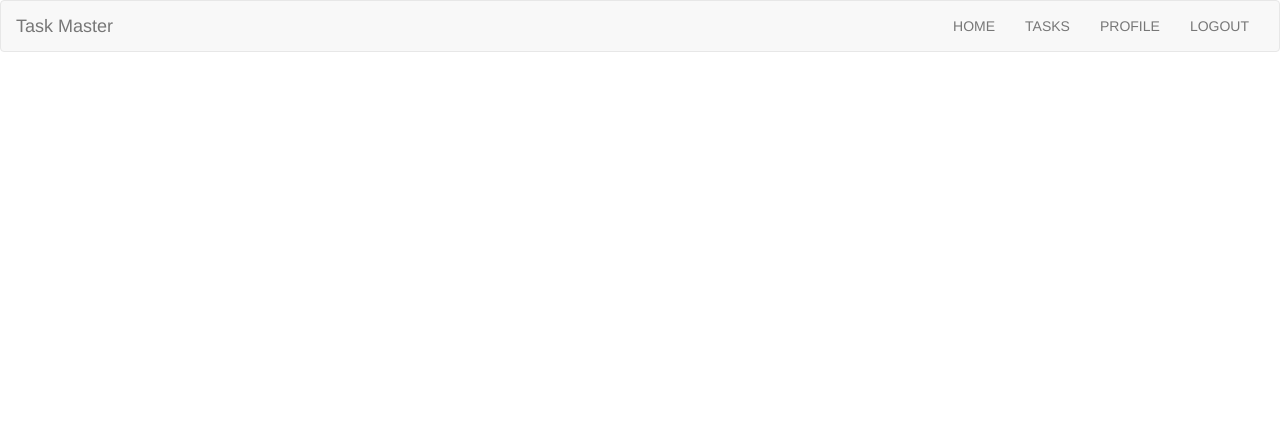
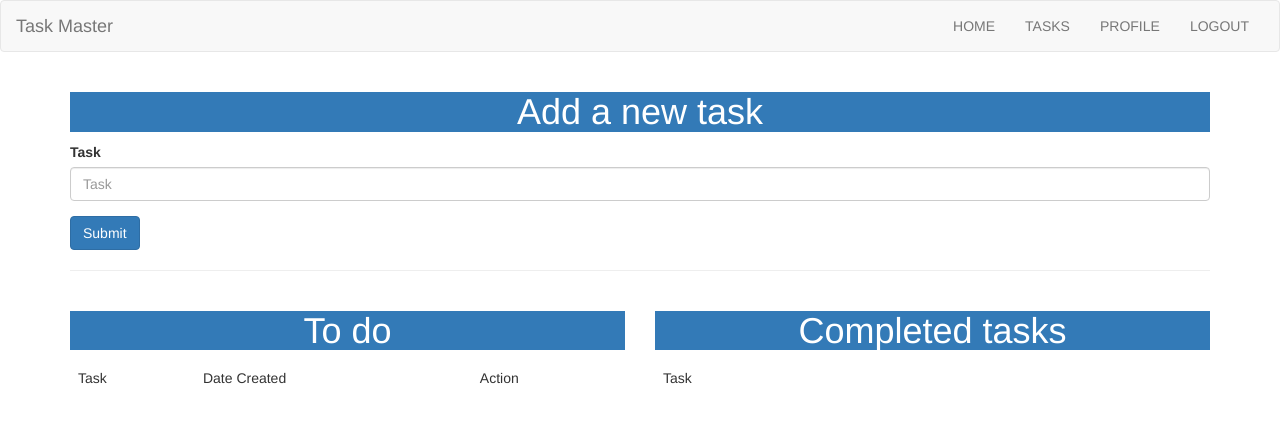
Before and after one commit to angeuwase/task-master-tdd, a Flask app: page /tasks in a window 1280 px wide. Shown: the top 423 px of the page. Run offline with Flask 2, Linux system fonts and the light colour scheme; the visitor is signed in with stand-in values (Sample User, id 1); data comes from the database, SQL or seed files in the repository; data that the repository does not hold is empty; parts of the project's set-up code (start-up, migrations or seed data) failed here and were passed over; some libraries are stand-ins or nearby versions.

Commit message:
task master tdd completed and fully functional

```diff
--- a/migrations/env.py
+++ b/migrations/env.py
@@ -4,10 +4,8 @@ import logging
 from logging.config import fileConfig
 
 from flask import current_app
-
+from project.models import User, Task
 from alembic import context
-
-from project.models import User
 
 # this is the Alembic Config object, which provides
 # access to the values within the .ini file in use.
--- a/project/forms.py
+++ b/project/forms.py
@@ -10,3 +10,9 @@ class RegistrationForm(FlaskForm):
 class LoginForm(FlaskForm):
     username = StringField('User Name', validators=[DataRequired()])
     password = PasswordField('Password', validators=[DataRequired(), Length(min=6, max=120)])
+
+class NewTask(FlaskForm):
+    new_task = StringField('Task', validators=[DataRequired()])
+
+class UpdateTask(FlaskForm):
+    updated_task = StringField('Task', validators=[DataRequired()])
--- a/project/main/templates/main/tasks.html
+++ b/project/main/templates/main/tasks.html
@@ -1,5 +1,5 @@
 {% extends 'bootstrap/base.html'  %}
-
+{% import 'bootstrap/wtf.html' as wtf %}
 
 
 {% block title  %}Tasks{% endblock  %}
@@ -11,3 +11,84 @@
 {% include 'navbar_not_logged_in.html' %}
 {% endif %}
 {%  endblock  %}
+
+{% block content    %}
+{% include 'flash_messages.html' %}
+<div class='container'>
+    <div class='text-center h1 text-white bg-primary'>Add a new task</div>
+    <form action="" method="post" class="form" role="form" >
+        {{ form.hidden_tag() }}
+
+        <div class="form-group ">
+        {{ wtf.form_field(form.new_task, type='text', class='form-control', placeholder='Task') }}
+        </div>
+        <button type="submit" class="btn btn-primary">Submit</button>
+    </form>
+    <hr>
+    <div class='row'>
+
+        <div class='col-md-6'>
+            <div class='text-center h1 text-white bg-primary'>To do</div>
+            <div class="table-responsive">
+                <table class="table">
+                    <thead>
+                        <tr>
+                            <td>Task</td>
+                            <td>Date Created</td>
+                            <td>Action</td>
+                        </tr>
+                    </thead>
+                    <tbody>
+                        {% for task in tasks %}
+                        {% if not task.completed%}
+                        <tr>
+                            <td>{{task.content}}</td>
+                            <td>{{task.date_created.strftime("%Y-%m-%d")}}</td>
+                            <td><a href="{{ url_for('main.delete_task', task_id= task.id) }}">Delete</a><br><a href="{{ url_for('main.update_task', task_id= task.id) }}">Update</a><br><a href="{{ url_for('main.mark_complete', task_id= task.id) }}">Mark as complete</a></td>
+                        </tr>
+                        {%  endif   %}
+                        {%  endfor  %}
+
+
+                    </tbody>
+
+                </table>
+              </div>
+
+            <div>
+
+
+            </div>
+
+
+
+        </div>
+        <div class='col-md-6'>
+            <div class='text-center h1 text-white bg-primary'>Completed tasks</div>
+            <div class="table-responsive">
+                <table class="table">
+                    <thead>
+                        <tr>
+                            <td>Task</td>
+                        </tr>
+                    </thead>
+                    <tbody>
+                        {% for task in tasks %}
+                        {% if task.completed%}
+                        <tr>
+                            <td>{{task.content}}</td>
+                        </tr>
+                        {%  endif   %}
+                        {%  endfor  %}
+
+
+                    </tbody>
+
+                </table>
+              </div>
+
+        </div>
+    </div>
+</div>
+
+{%  endblock    %}
--- a/project/main/views.py
+++ b/project/main/views.py
@@ -1,21 +1,85 @@
 from . import main_blueprint
-from flask import render_template, abort
-from flask_login import login_required
+from flask import render_template, abort, request, flash, current_app, redirect, url_for
+from flask_login import login_required, current_user
+from project.forms import NewTask, UpdateTask
+from project.models import Task
+from project import db
+from sqlalchemy.exc import IntegrityError
 
 @main_blueprint.route('/')
 def index():
     return render_template('main/index.html')
 
 
-@main_blueprint.route('/tasks')
+@main_blueprint.route('/tasks', methods=['GET', 'POST'])
 @login_required
 def tasks():
-    return render_template('main/tasks.html')
+    form = NewTask()
 
-@main_blueprint.route('/update_task')
+    tasks = Task.query.order_by(Task.id).filter_by(user_id = current_user.id).all()
+
+    if request.method == 'POST':
+        if form.validate_on_submit():
+
+            new_task = Task(form.new_task.data, user_id = current_user.id)
+            try:
+                db.session.add(new_task)
+                db.session.commit()
+                flash('New task added!')
+                current_app.logger.info('New task added: {}'.format(new_task.id))
+                return redirect(url_for('main.tasks'))
+            except IntegrityError:
+                db.session.rollback()
+                flash('Task already exists!')
+                current_app.logger.info('Attempt to add task that already exists')
+                return redirect(url_for('main.tasks'))
+        else:
+           flash('Error in the form!')
+
+
+    return render_template('main/tasks.html', form=form, tasks=tasks)
+
+@main_blueprint.route('/delete_task/<int:task_id>')
 @login_required
-def update_task():
-    return render_template('main/update_task.html')
+def delete_task(task_id):
+    task = Task.query.get(task_id)
+    db.session.delete(task)
+    db.session.commit()
+    flash('Task has been deleted!')
+    current_app.logger.info('Task deleted: {}'.format(task_id))
+    return redirect(url_for('main.tasks'))
+
+@main_blueprint.route('/mark_complete/<int:task_id>')
+@login_required
+def mark_complete(task_id):
+    task = Task.query.get(task_id)
+    task.completed = True
+    db.session.add(task)
+    db.session.commit()
+    flash('Task completed!')
+    current_app.logger.info('Task completed: {}'.format(task_id))
+    return redirect(url_for('main.tasks'))
+
+
+
+@main_blueprint.route('/update_task/<int:task_id>', methods=['GET', 'POST'])
+@login_required
+def update_task(task_id):
+    task = Task.query.get(task_id)
+    form = UpdateTask(updated_task=task.content)
+    if request.method == 'POST':
+        if form.validate_on_submit():
+            task.content = form.updated_task.data
+            db.session.add(task)
+            db.session.commit()
+            flash('Task updated!')
+            current_app.logger.info('Task updated: {}'.format(task_id))
+            return redirect(url_for('main.tasks'))
+        else:
+            flash('Error in the form!')
+            return redirect(url_for('main.update_task', task_id=task_id))
+
+    return render_template('main/update_task.html', form=form, task=task)
 
 @main_blueprint.route('/500')
 def error_500():
```
Also changed, not shown: migrations/versions/d0b601c8ca76_creating_users_and_tasks_table.py (renamed from migrations/versions/3d0ae6cf58d9_creating_users_table.py, +15 -4 lines), project/main/templates/main/index.html (+14 -1 lines), project/main/templates/main/update_task.html (+25 -1 lines), project/models.py (+20 -0 lines), tests/conftest.py (+10 -1 lines), tests/functional/test_main.py (+225 -0 lines), tests/unit/test_app.py (+12 -0 lines), tests/unit/test_models.py (+14 -0 lines), README.md.
